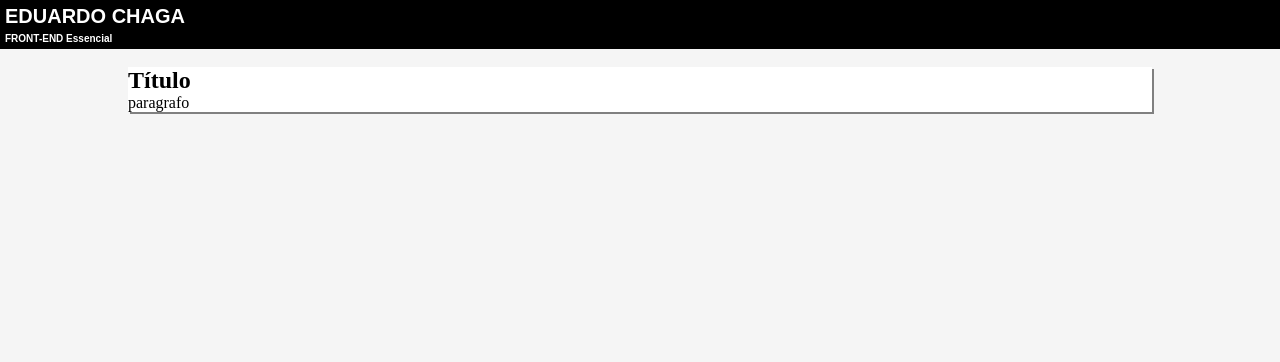
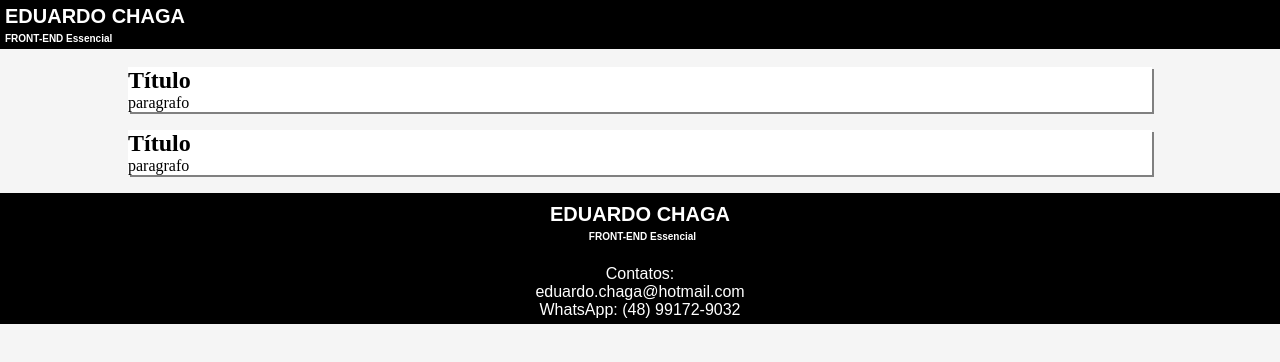
Before and after one commit to Duch1/projeto-frontend, a plain HTML site: page index.html in a window 1280 px wide. Drawn offline with Linux system fonts and the light colour scheme.

Commit message:
enviando alterações

```diff
--- a/css/style.css
+++ b/css/style.css
@@ -35,4 +35,17 @@ h4{
     width: 80%;
     box-shadow: 2px 2px #808080;
     margin: 0 auto;
+    max-width: 90%;
+    max-height: 90%;
+    min-width: 0;
+    min-height: 0;
 }
+
+footer{
+    font-family: Arial, Helvetica, sans-serif;
+    color: #FFF;
+    background-color: #000;
+    text-align: center;
+    padding-top: 5px;
+    padding-bottom: 5px;
+}
--- a/index.html
+++ b/index.html
@@ -19,8 +19,21 @@
         <h1>Título</h1>
         <p>paragrafo</p>
     </section>
+    <br>
+
+    <section class="container">
+        <h1>Título</h1>
+        <p>paragrafo</p>
+    </section>
 
     <br>
-    <footer></footer>
+    <footer>
+        <h3>EDUARDO CHAGA</h3>
+        <h4>FRONT-END Essencial</h4>
+        <br>
+        <p>Contatos:</p>
+        <p>eduardo.chaga@hotmail.com</p>
+        <p>WhatsApp: (48) 99172-9032</p>
+    </footer>
 </body>
 </html>
```
